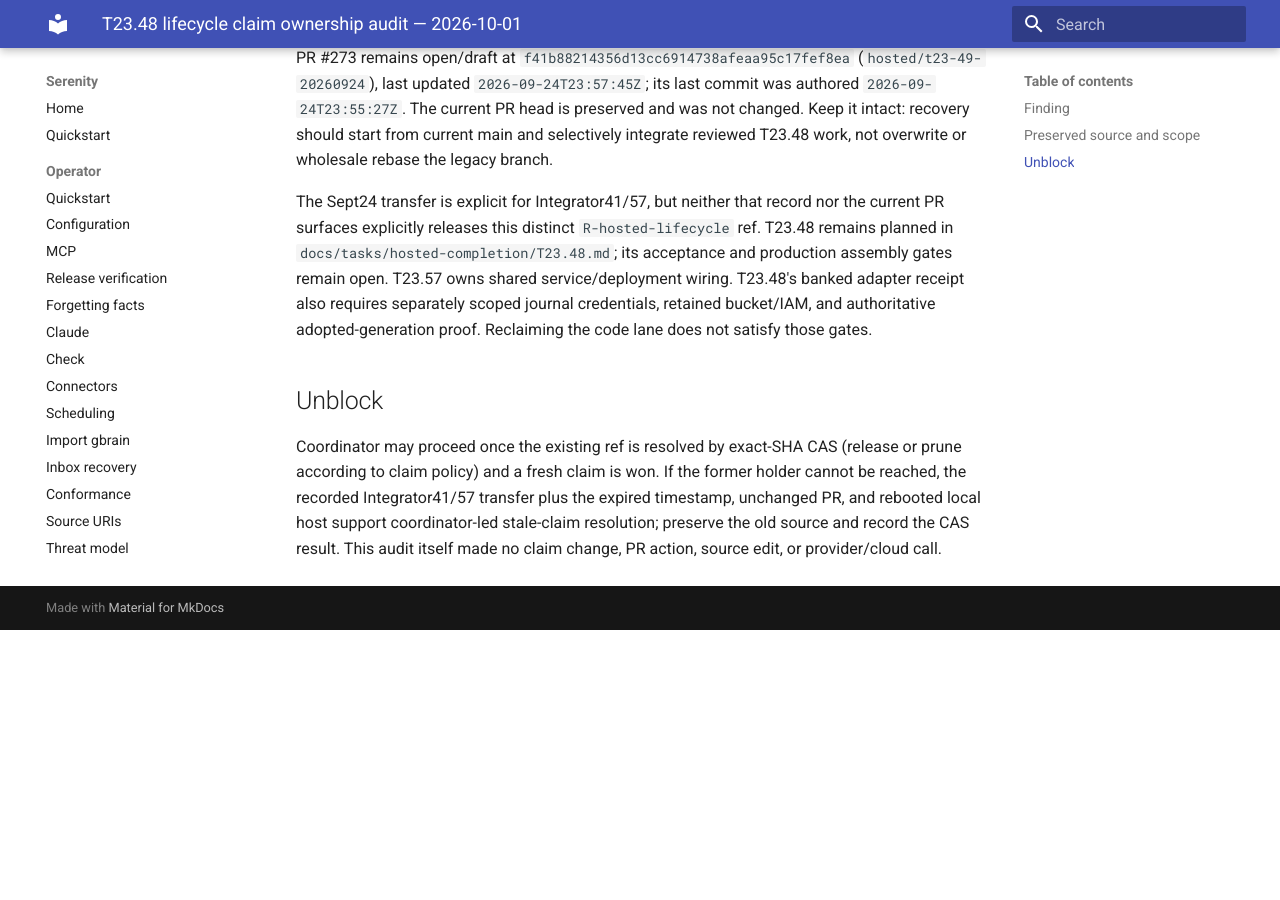
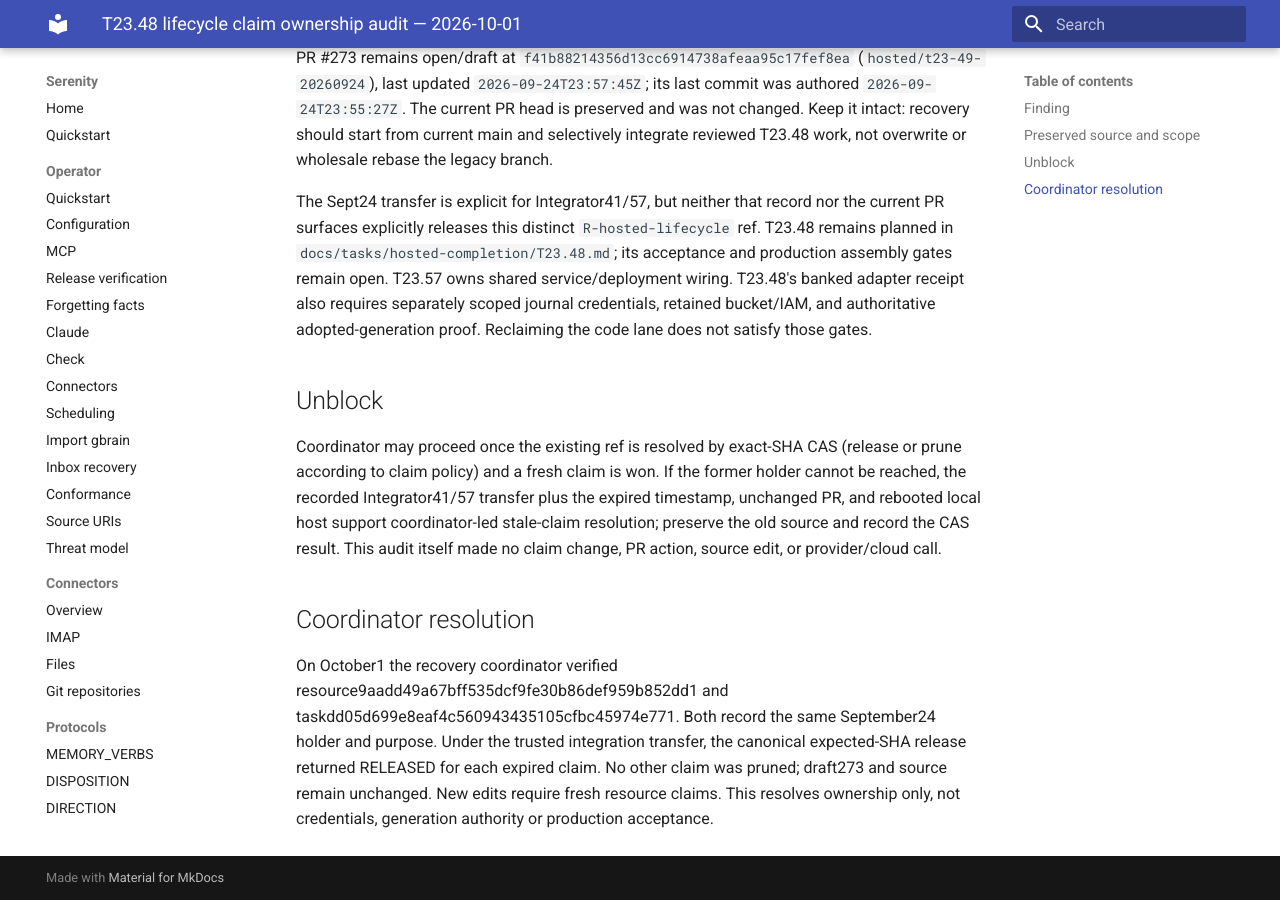
Before and after one commit to sirerun/serenity, an MkDocs documentation site: the page built from docs/plans/t23-48-lifecycle-claim-ownership-audit-2026-10-01.md, in a window 1280 px wide and 900 px high, scrolled down 718 px. Built offline with MkDocs 1.6.1 and Material for MkDocs 9.7.7, drawn with Linux system fonts in a browser that asks for light colours; before the commit the page ends 1348 px from its top, so only the background shows below that.

Commit message:
docs: record recovered lifecycle lane and canonical fencing merge

```diff
--- a/docs/plans/t23-48-lifecycle-claim-ownership-audit-2026-10-01.md
+++ b/docs/plans/t23-48-lifecycle-claim-ownership-audit-2026-10-01.md
@@ -15,3 +15,7 @@
 ## Unblock
 
 Coordinator may proceed once the existing ref is resolved by exact-SHA CAS (release or prune according to claim policy) and a fresh claim is won. If the former holder cannot be reached, the recorded Integrator41/57 transfer plus the expired timestamp, unchanged PR, and rebooted local host support coordinator-led stale-claim resolution; preserve the old source and record the CAS result. This audit itself made no claim change, PR action, source edit, or provider/cloud call.
+
+## Coordinator resolution
+
+On October1 the recovery coordinator verified resource9aadd49a67bff535dcf9fe30b86def959b852dd1 and taskdd05d699e8eaf4c560943435105cfbc45974e771. Both record the same September24 holder and purpose. Under the trusted integration transfer, the canonical expected-SHA release returned RELEASED for each expired claim. No other claim was pruned; draft273 and source remain unchanged. New edits require fresh resource claims. This resolves ownership only, not credentials, generation authority or production acceptance.
```
Also changed, not shown: docs/roadmap.md (+1 -0 lines).
